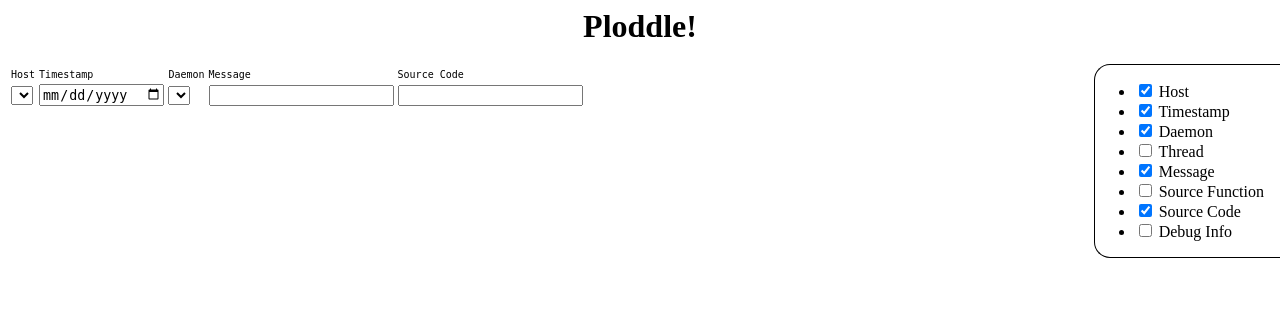
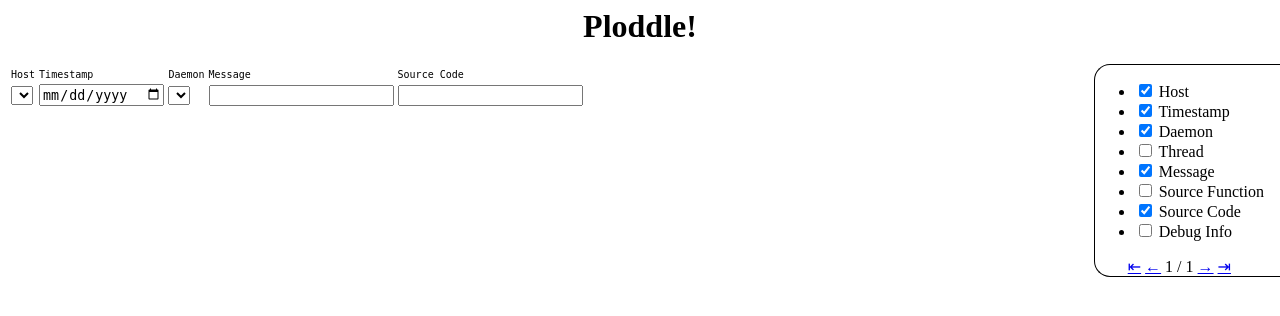
Before and after one commit to rayleyva/ploddle, a Python web app: template templates/index.mako in a window 1280 px wide. Shown: the top 316 px of the page. Run offline with Mako, Linux system fonts and the light colour scheme; the template is opened without the code that fills it, so the values that code supplies are empty; some libraries are stand-ins or nearby versions.

Commit message:
paging, fixes #3

```diff
--- a/ploddled.py
+++ b/ploddled.py
@@ -114,8 +114,8 @@ class PloddleViewer(threading.Thread):
                     doc[f] = m[f]
             safe_messages.append(doc)
         return {
-            "page": page,
-            "pages": pages,
+            "page": page + 1,
+            "pages": pages + 1,
             "messages": safe_messages,
         }
 
--- a/static/ploddle.css
+++ b/static/ploddle.css
@@ -6,7 +6,7 @@ TD {
 	font-size: 10px;
 }
 
-#columns {
+#controls {
 	position: fixed;
 	top: 64px;
 	right: 0px;
@@ -15,6 +15,9 @@ TD {
 	border-right: none;
 	background: white;
 	border-radius: 16px 0px 0px 16px;
+}
+#controls DIV {
+	text-align: center;
 }
 
 .severity-0 {color: black;  background-color: #F44;}
--- a/static/ploddle.js
+++ b/static/ploddle.js
@@ -144,6 +144,11 @@ function render_colsel() {
 	});
 }
 
+function render_paginator(p, ps) {
+	$("#page").text(p);
+	$("#pages").text(ps);
+}
+
 function render_row(row) {
 	var html_row = $("<tr/>");
 	if(row["severity"]) {
@@ -154,7 +159,7 @@ function render_row(row) {
 			columns[colname].render(row)
 		));
 	});
-    $("#messages").prepend(html_row);
+    $("#messages").append(html_row);
 }
 
 function get_data() {
@@ -163,6 +168,10 @@ function get_data() {
 			$("#filters").serialize(),
 			function(response)
 	{
+		render_paginator(response.page, response.pages);
+		$("#pageinput").val(response.page);
+		$("#pagesinput").val(response.pages);
+
 		$("#messages").empty();
     	for (var i = 0; i < response.messages.length; i++) {
 			render_row(response.messages[i]);
@@ -170,8 +179,36 @@ function get_data() {
 	});
 }
 
+function go_to_page(page) {
+	if(page >= 1 && page <= parseInt($("#pagesinput").val())) {
+		$("#pageinput").val(page);
+		get_data();
+	}
+}
+function go_to_relpage(relpage) {
+	go_to_page(parseInt($("#pageinput").val()) + relpage);
+}
+
 $(function() {
 	render_colsel();
 	render_header();
+	render_paginator(1, 1);
 	get_data();
+
+	$("#firstpage").click(function(e) {
+		go_to_page(1);
+		return false;
+	});
+	$("#prevpage").click(function(e) {
+		go_to_relpage(-1);
+		return false;
+	});
+	$("#nextpage").click(function(e) {
+		go_to_relpage(1);
+		return false;
+	});
+	$("#lastpage").click(function(e) {
+		go_to_page(parseInt($("#pagesinput").val()));
+		return false;
+	});
 });
--- a/templates/index.mako
+++ b/templates/index.mako
@@ -8,10 +8,22 @@
 	<body>
 		<h1>Ploddle!</h1>
 
-		<form id="columns">
-		</form>
+		<div id="controls">
+			<form id="columns">
+			</form>
+			<div>
+				<a href="#" id="firstpage">&#x21E4;</a>
+				<a href="#" id="prevpage">&#x2190;</a>
+				<span id="page"></span> /
+				<span id="pages"></span>
+				<a href="#" id="nextpage">&#x2192;</a>
+				<a href="#" id="lastpage">&#x21E5;</a>
+			</div>
+		</div>
 
 		<form id="filters">
+			<input type="hidden" name="page" id="pageinput" value="1">
+			<input type="hidden" name="pages" id="pagesinput" value="1">
 			<table>
 				<thead id="headings">
 				</thead>
```
